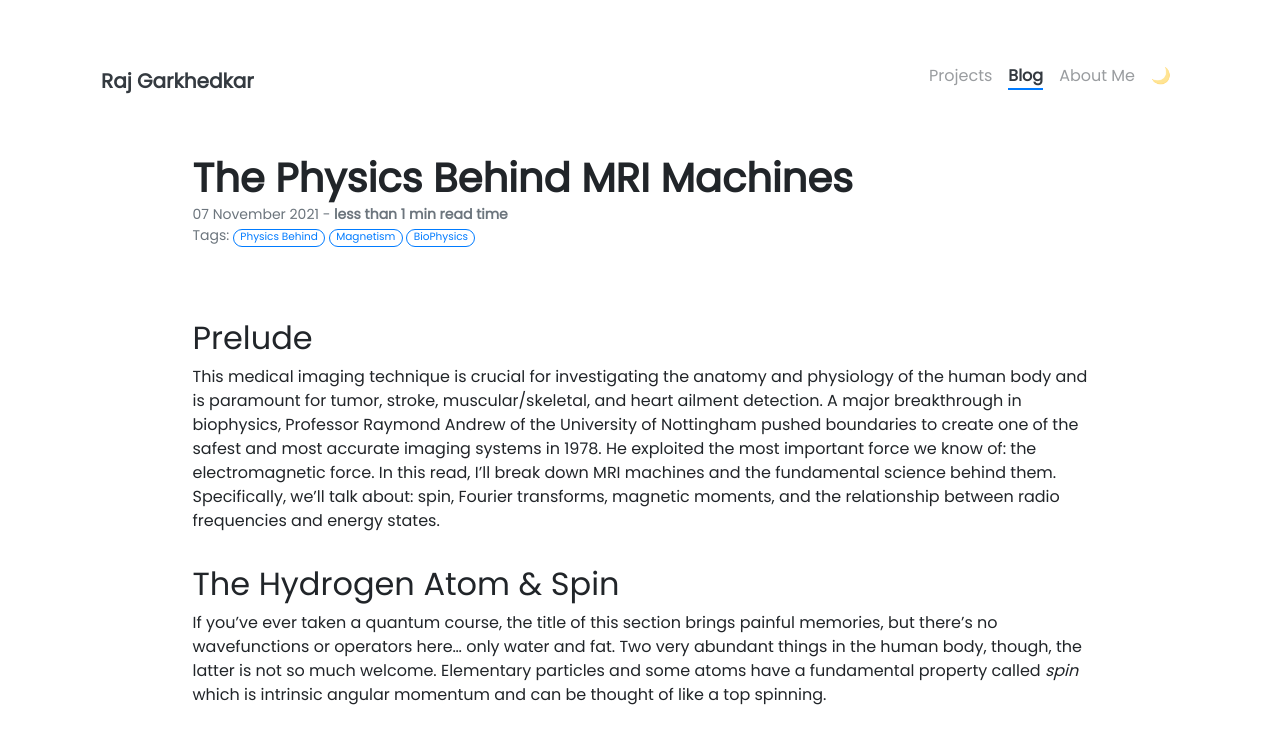
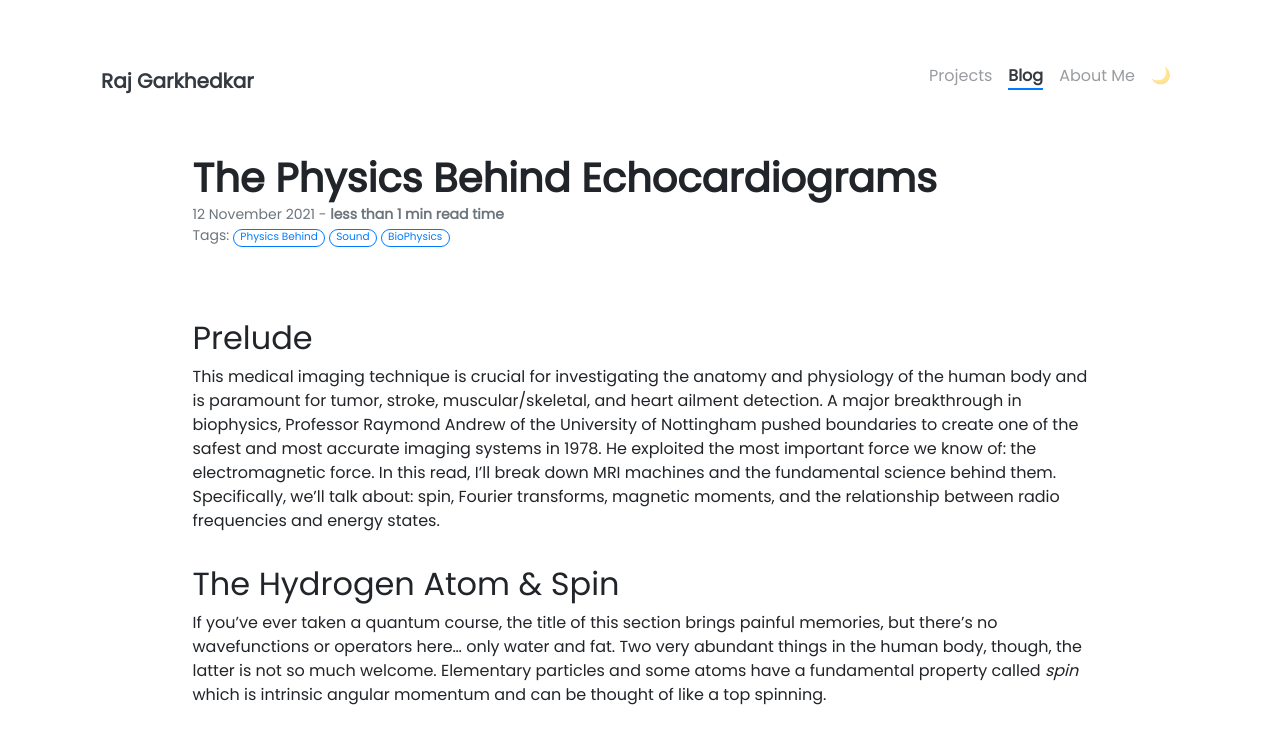
Before and after one commit to rajgark/rajgark.github.io, a Jekyll site: the page built from _posts/2021-11-12-echocardiogram.md, in a window 1280 px wide, cut to the strip 0-767 px from the top of the page. Shown: the top 744 px of the strip. Built offline with Jekyll 4.4.1, drawn with Linux system fonts in a browser that asks for light colours; nearby versions of some CDN libraries; our own code applies the rules of GitHub Pages for plain Markdown files; comment, search, counter and statistics services are not loaded.

Commit message:
undo MRI, introduce echocardiogram physics

```diff
--- a/_posts/2021-11-07-mriphysics.md
+++ b/_posts/2021-11-12-echocardiogram.md
@@ -1,8 +1,8 @@
 ---
-title: The Physics Behind MRI Machines
-tags: [Physics Behind, Magnetism, BioPhysics]
+title: The Physics Behind Echocardiograms
+tags: [Physics Behind, Sound, BioPhysics]
 style: fill
-color: primary
+color: secondary
 comments: true
 description: A Dive Into Magnetic Resonance Imaging Physics
 mathjax: true
```
